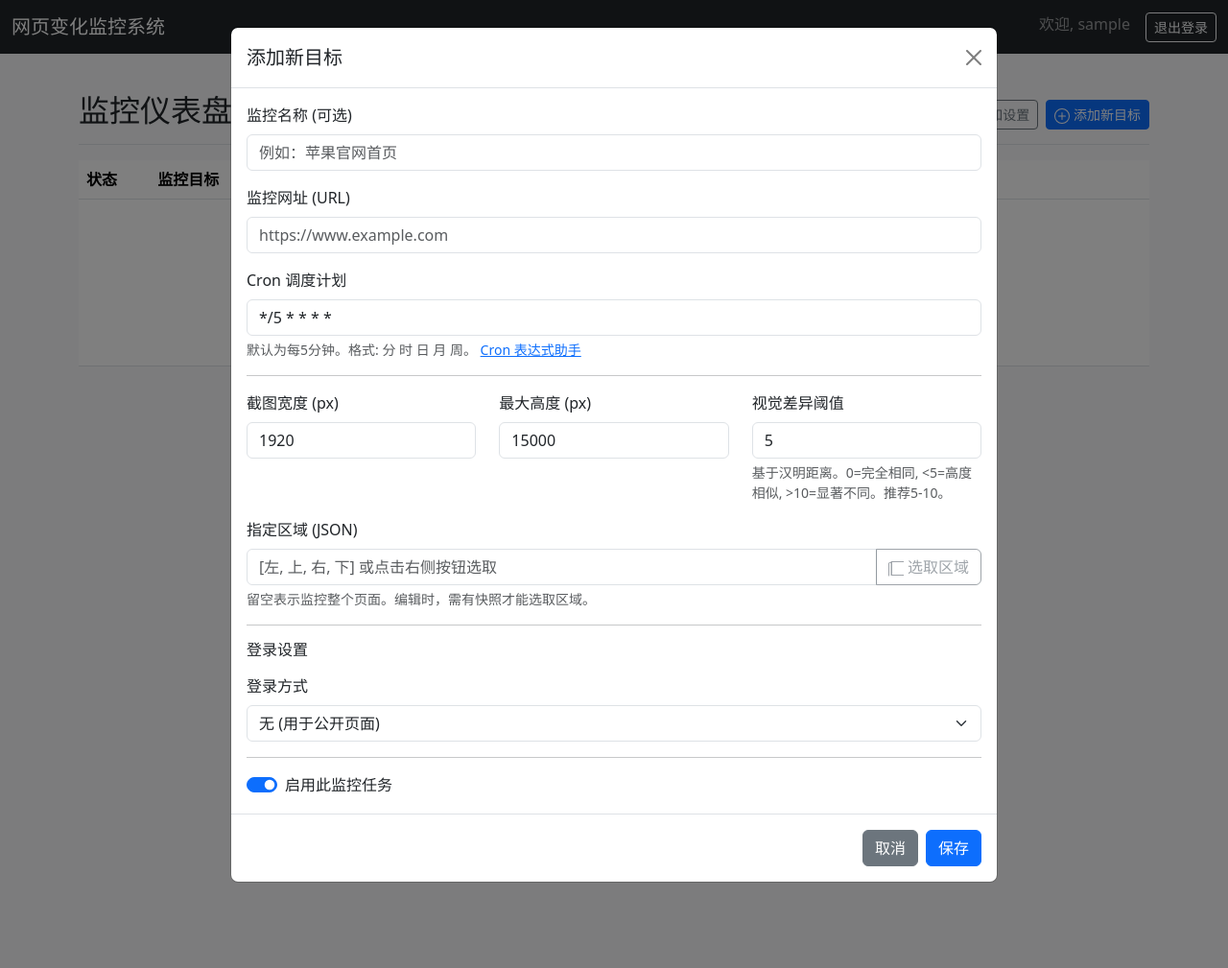
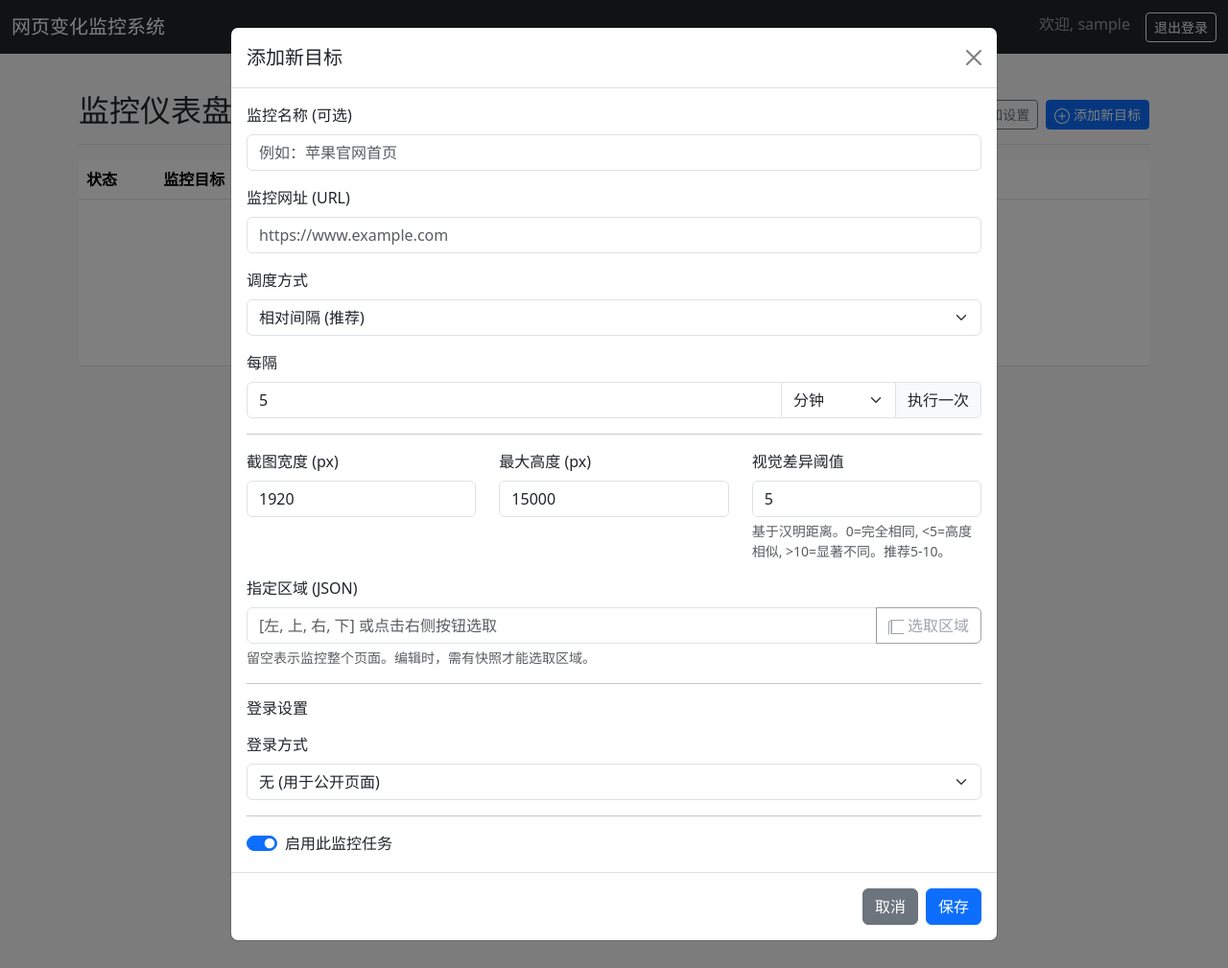
Before and after one commit to workerspages/webpage-color-changes, a Flask app: page / in a window 1280 px wide, after a click on "添加新目标". Shown: the whole page at 96% size. Run offline with Flask 3, Linux system fonts and the light colour scheme; the visitor is signed in with stand-in values (Sample User, id 1); data that the repository does not hold is empty; parts of the project's set-up code (start-up, migrations or seed data) failed here and were passed over.

Commit message:
Update dashboard.html

```diff
--- a/templates/dashboard.html
+++ b/templates/dashboard.html
@@ -58,7 +58,7 @@
             <tr>
                 <th scope="col">状态</th>
                 <th scope="col">监控目标</th>
-                <th scope="col">调度计划 (Cron)</th>
+                <th scope="col">调度计划</th>
                 <th scope="col" class="text-center">最新快照</th>
                 <th scope="col">上次检查</th>
                 <th scope="col">上次变化</th>
@@ -78,7 +78,16 @@
                     <strong>{{ target.name or '未命名目标' }}</strong><br>
                     <small><a href="{{ target.url }}" target="_blank" title="{{ target.url }}">{{ target.url[:50] }}{% if target.url|length > 50 %}...{% endif %}</a></small>
                 </td>
-                <td><code>{{ target.cron_schedule }}</code></td>
+                <td>
+                    <!-- [MODIFIED] 动态显示调度信息 -->
+                    {% if target.schedule_type == 'interval' %}
+                        每 {{ target.interval_minutes }} 分钟
+                    {% elif target.schedule_type == 'cron' %}
+                        <code>{{ target.cron_schedule }}</code>
+                    {% else %}
+                        未知
+                    {% endif %}
+                </td>
                 <td class="text-center">
                     <a href="#" data-bs-toggle="modal" data-bs-target="#imagePreviewModal"
                        data-img-url="{{ url_for('serve_screenshot', filename=target.screenshot_filename) }}"
@@ -98,7 +107,11 @@
                                 data-id="{{ target.id }}"
                                 data-name="{{ target.name }}"
                                 data-url="{{ target.url }}"
+                                <!-- [MODIFIED] 添加新的调度数据属性 -->
+                                data-schedule-type="{{ target.schedule_type }}"
+                                data-interval-minutes="{{ target.interval_minutes }}"
                                 data-cron="{{ target.cron_schedule }}"
+                                <!-- [END MODIFIED] -->
                                 data-width="{{ target.screenshot_width }}"
                                 data-height="{{ target.screenshot_max_height }}"
                                 data-threshold="{{ target.threshold }}"
@@ -146,7 +159,38 @@
             <input type="hidden" id="target_id" name="target_id">
             <div class="mb-3"><label for="name" class="form-label">监控名称 (可选)</label><input type="text" class="form-control" id="name" name="name" placeholder="例如：苹果官网首页"></div>
             <div class="mb-3"><label for="url" class="form-label">监控网址 (URL)</label><input type="url" class="form-control" id="url" name="url" placeholder="https://www.example.com" required></div>
-            <div class="mb-3"><label for="cron_schedule" class="form-label">Cron 调度计划</label><input type="text" class="form-control" id="cron_schedule" name="cron_schedule" value="*/5 * * * *" required><div class="form-text">默认为每5分钟。格式: 分 时 日 月 周。 <a href="https://crontab.guru/" target="_blank">Cron 表达式助手</a></div></div>
+
+            <!-- [MODIFIED] 新的调度方式输入区域 -->
+            <div class="mb-3">
+                <label for="schedule_type" class="form-label">调度方式</label>
+                <select class="form-select" id="schedule_type" name="schedule_type">
+                    <option value="interval">相对间隔 (推荐)</option>
+                    <option value="cron">Cron 表达式 (高级)</option>
+                </select>
+            </div>
+
+            <div id="interval-fields">
+                <label class="form-label">每隔</label>
+                <div class="input-group mb-3">
+                    <input type="number" class="form-control" name="interval_value" id="interval_value" value="5" required>
+                    <select class="form-select" name="interval_unit" id="interval_unit" style="max-width: 120px;">
+                        <option value="minutes">分钟</option>
+                        <option value="hours">小时</option>
+                        <option value="days">天</option>
+                    </select>
+                    <span class="input-group-text">执行一次</span>
+                </div>
+            </div>
+
+            <div id="cron-fields" class="d-none">
+                <div class="mb-3">
+                    <label for="cron_schedule" class="form-label">Cron 调度计划</label>
+                    <input type="text" class="form-control" id="cron_schedule" name="cron_schedule">
+                    <div class="form-text">格式: 分 时 日 月 周。 <a href="https://crontab.guru/" target="_blank">Cron 表达式助手</a></div>
+                </div>
+            </div>
+            <!-- [END MODIFIED] -->
+
             <hr>
             <div class="row">
                 <div class="col-md-4 mb-3"><label for="screenshot_width" class="form-label">截图宽度 (px)</label><input type="number" class="form-control" id="screenshot_width" name="screenshot_width" value="1920"></div>
@@ -195,7 +239,7 @@
   </div>
 </div>
 
-<!-- 通知设置的模态框 -->
+<!-- 通知设置的模态框 (无变化) -->
 <div class="modal fade" id="notificationSettingsModal" tabindex="-1" aria-labelledby="notificationModalLabel" aria-hidden="true">
     <div class="modal-dialog modal-lg">
         <div class="modal-content">
@@ -247,7 +291,7 @@
     </div>
 </div>
 
-<!-- 图片预览模态框 -->
+<!-- 图片预览模态框 (无变化) -->
 <div class="modal fade" id="imagePreviewModal" tabindex="-1" aria-labelledby="imagePreviewModalLabel" aria-hidden="true">
   <div class="modal-dialog modal-xl modal-dialog-centered">
     <div class="modal-content">
@@ -262,7 +306,7 @@
   </div>
 </div>
 
-<!-- 交互式裁剪区域选择模态框 -->
+<!-- 交互式裁剪区域选择模态框 (无变化) -->
 <div class="modal fade" id="cropModal" tabindex="-1" aria-labelledby="cropModalLabel" aria-hidden="true">
   <div class="modal-dialog modal-xl modal-dialog-centered">
     <div class="modal-content">
@@ -321,7 +365,12 @@ document.addEventListener('DOMContentLoaded', function () {
                 modalTitle.textContent = '添加新目标';
                 form.action = "{{ url_for('add_target') }}";
                 document.getElementById('is_active').checked = true;
+                // [MODIFIED] 设置添加时的默认值
+                document.getElementById('schedule_type').value = 'interval';
+                document.getElementById('interval_value').value = 5;
+                document.getElementById('interval_unit').value = 'minutes';
                 document.getElementById('cron_schedule').value = '*/5 * * * *';
+                // [END MODIFIED]
                 document.getElementById('screenshot_width').value = 1920;
                 document.getElementById('screenshot_max_height').value = 15000;
                 document.getElementById('threshold').value = 5;
@@ -333,7 +382,6 @@ document.addEventListener('DOMContentLoaded', function () {
                 document.getElementById('target_id').value = button.getAttribute('data-id');
                 document.getElementById('name').value = button.getAttribute('data-name');
                 document.getElementById('url').value = button.getAttribute('data-url');
-                document.getElementById('cron_schedule').value = button.getAttribute('data-cron');
                 document.getElementById('screenshot_width').value = button.getAttribute('data-width');
                 document.getElementById('screenshot_max_height').value = button.getAttribute('data-height');
                 document.getElementById('threshold').value = button.getAttribute('data-threshold');
@@ -346,14 +394,33 @@ document.addEventListener('DOMContentLoaded', function () {
                 document.getElementById('password_selector').value = button.getAttribute('data-password-selector');
                 document.getElementById('submit_button_selector').value = button.getAttribute('data-submit-button-selector');
                 document.getElementById('is_active').checked = (button.getAttribute('data-active') === 'on');
+
+                // --- [MODIFIED] 新增的调度表单回填逻辑 ---
+                const scheduleType = button.getAttribute('data-schedule-type') || 'interval';
+                document.getElementById('schedule_type').value = scheduleType;
+                document.getElementById('cron_schedule').value = button.getAttribute('data-cron');
+
+                if (scheduleType === 'interval') {
+                    const intervalMinutes = parseInt(button.getAttribute('data-interval-minutes') || '5', 10);
+                    let value = intervalMinutes;
+                    let unit = 'minutes';
+                    if (intervalMinutes > 0 && intervalMinutes % 1440 === 0) { // 天
+                        value = intervalMinutes / 1440;
+                        unit = 'days';
+                    } else if (intervalMinutes > 0 && intervalMinutes % 60 === 0) { // 小时
+                        value = intervalMinutes / 60;
+                        unit = 'hours';
+                    }
+                    document.getElementById('interval_value').value = value;
+                    document.getElementById('interval_unit').value = unit;
+                }
+                // --- [END MODIFIED] ---
+
                 document.getElementById('login_method').dispatchEvent(new Event('change'));
+                document.getElementById('schedule_type').dispatchEvent(new Event('change')); // 触发调度UI更新
 
                 currentImgUrlForCropper = button.getAttribute('data-img-url');
-                if (currentImgUrlForCropper) {
-                    selectAreaBtn.disabled = false;
-                } else {
-                    selectAreaBtn.disabled = true;
-                }
+                selectAreaBtn.disabled = !currentImgUrlForCropper;
             }
         });
     }
@@ -376,6 +443,33 @@ document.addEventListener('DOMContentLoaded', function () {
         });
     }
 
+    // --- [NEW] 新增的调度表单切换逻辑 ---
+    const scheduleTypeSelect = document.getElementById('schedule_type');
+    const intervalFields = document.getElementById('interval-fields');
+    const cronFields = document.getElementById('cron-fields');
+    const cronInput = document.getElementById('cron_schedule');
+    const intervalInput = document.getElementById('interval_value');
+
+    if (scheduleTypeSelect) {
+        scheduleTypeSelect.addEventListener('change', function() {
+            if (this.value === 'cron') {
+                intervalFields.classList.add('d-none');
+                cronFields.classList.remove('d-none');
+                cronInput.required = true;
+                intervalInput.required = false;
+            } else { // interval
+                intervalFields.classList.remove('d-none');
+                cronFields.classList.add('d-none');
+                cronInput.required = false;
+                intervalInput.required = true;
+            }
+        });
+        // 页面加载后立即触发一次，确保初始状态正确
+        scheduleTypeSelect.dispatchEvent(new Event('change'));
+    }
+    // --- [END NEW] ---
+
+    // --- 裁剪区域相关JS (无变化) ---
     const cropModalEl = document.getElementById('cropModal');
     const cropModal = new bootstrap.Modal(cropModalEl);
     const cropImage = document.getElementById('crop-image');
@@ -493,7 +587,9 @@ document.addEventListener('DOMContentLoaded', function () {
     cropModalEl.addEventListener('hidden.bs.modal', function () {
         ctx.clearRect(0, 0, cropCanvas.width, cropCanvas.height);
     });
+});
 
+// [MODIFIED] 将 toggleTarget 函数移到事件监听器外部，使其成为全局函数
 function toggleTarget(element) {
     var targetId = element.dataset.id;
     fetch('/target/toggle/' + targetId, {
@@ -513,6 +609,5 @@ document.addEventListener('DOMContentLoaded', function () {
         element.checked = !element.checked;
     });
 }
-});
 </script>
 {% endblock %}
```
Lines whose indentation alone changed are shown as unchanged.
